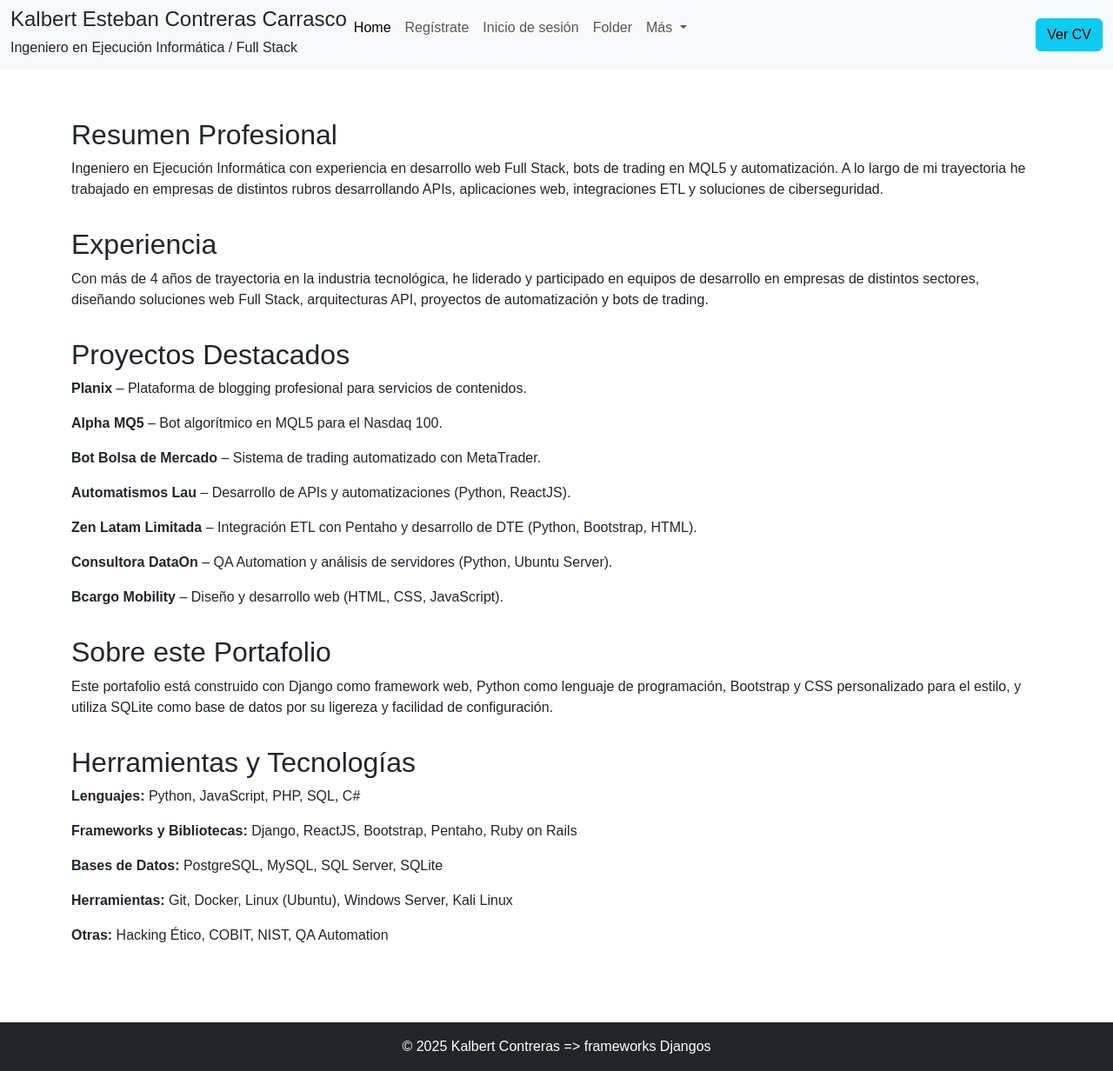
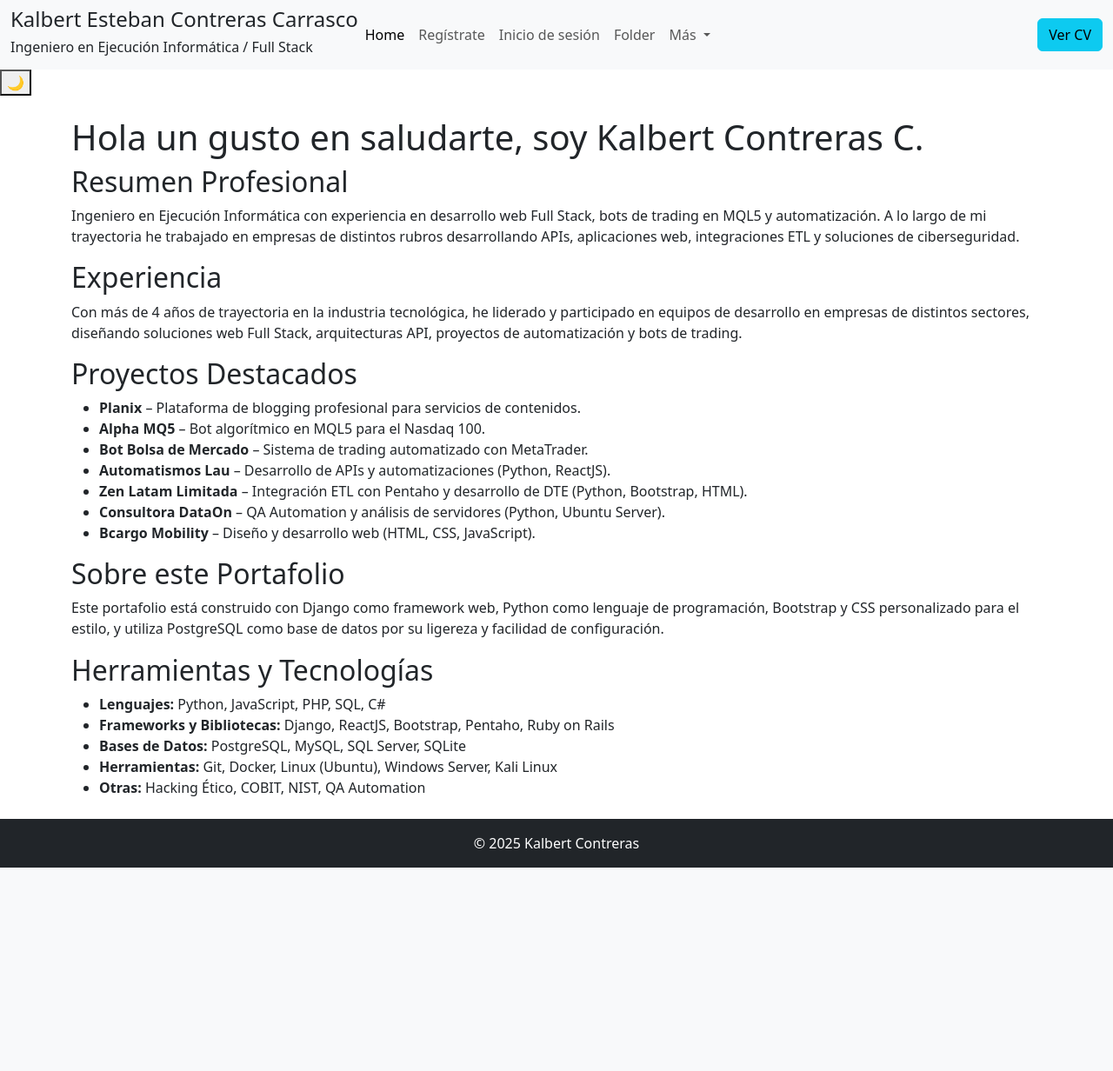
Before and after one commit to Darckbroos/portafolio, a Django app: page / in a window 1280 px wide. Shown: the whole page at 87% size. After the commit the page ends 998 px from the top, so only its background shows below. Run offline with Django 5.2, Linux system fonts and the light colour scheme; data that the repository does not hold is empty.

Commit message:
agregando estilos dinamicos

```diff
--- a/main/templates/base.html
+++ b/main/templates/base.html
@@ -6,7 +6,9 @@
   {% load static %}
   <!-- Bootstrap CSS -->
   <link href="https://cdn.jsdelivr.net/npm/bootstrap@5.3.5/dist/css/bootstrap.min.css" rel="stylesheet" integrity="sha384-SgOJa3DmI69IUzQ2PVdRZhwQ+dy64/BUtbMJw1MZ8t5HZApcHrRKUc4W0kG879m7" crossorigin="anonymous">
-  <link rel="stylesheet" href="{% static 'css/style.css' %}">
+  <link href="https://unpkg.com/aos@2.3.4/dist/aos.css" rel="stylesheet" />
+  <link rel="stylesheet" href="{% static 'css/styles.css' %}">
+
 </head>
 <body>
   <!-- Navbar -->
@@ -47,18 +49,35 @@
         </ul>
         <a class="btn btn-info" href="{% static 'cv/Kalbert_Contreras_CV.pdf' %}" target="_blank" role="button">Ver CV</a>
       </div>
+
     </div>
   </nav>
+  <!-- Contenedor temático: aquí aplica claro/oscuro/matrix -->
+  <div id="themed-container" data-theme="light">
 
-  <main class="container my-4">
-    {% block content %}{% endblock %}
-  </main>
+    <!-- Toggle debajo del nav -->
+    <button id="theme-toggle" title="Cambiar tema">🌙</button>
 
-  <footer class="bg-dark text-white text-center py-3">
-    &copy; 2025 Kalbert Contreras => frameworks Djangos
-  </footer>
-
+    <!-- Todo lo que sigue: main, sections, footer -->
+    <main class="container my-4">
+      {% block content %}{% endblock %}
+    </main>
+    <footer class="bg-dark text-white text-center py-3">
+      &copy; 2025 Kalbert Contreras
+    </footer>
+  </div>
   <!-- Bootstrap JS -->
 </body>
 <script src="https://cdn.jsdelivr.net/npm/bootstrap@5.3.5/dist/js/bootstrap.bundle.min.js" integrity="sha384-k6d4wzSIapyDyv1kpU366/PK5hCdSbCRGRCMv+eplOQJWyd1fbcAu9OCUj5zNLiq" crossorigin="anonymous"></script>
 </html>
+<!-- Typed.js -->
+<script src="https://cdn.jsdelivr.net/npm/typed.js@2.0.12"></script>
+
+
+<!-- AOS JS -->
+<script src="https://unpkg.com/aos@2.3.4/dist/aos.js"></script>
+<script>
+  AOS.init();
+</script>
+
+<script src="{% static 'js/theme-toggle.js' %}"></script>
--- a/main/templates/home.html
+++ b/main/templates/home.html
@@ -1,12 +1,14 @@
 {% extends 'base.html' %}
 {% block content %}
 
-<section id="summary">
+<section id="summary" data-aos="fade-down" data-aos-duration="1000">
+  <h1>Hola un gusto en saludarte, soy Kalbert Contreras C.</h1>
+  <h2 id="typing-text"></h2>
   <h2>Resumen Profesional</h2>
   <p>Ingeniero en Ejecución Informática con experiencia en desarrollo web Full Stack, bots de trading en MQL5 y automatización. A lo largo de mi trayectoria he trabajado en empresas de distintos rubros desarrollando APIs, aplicaciones web, integraciones ETL y soluciones de ciberseguridad.</p>
 </section>
 
-<section id="experience">
+<section id="experience" data-aos="fade-up" data-aos-duration="800" data-aos-delay="200">
   <h2>Experiencia</h2>
   <p>Con más de 4 años de trayectoria en la industria tecnológica, he liderado y participado en equipos de desarrollo en empresas de distintos sectores, diseñando soluciones web Full Stack, arquitecturas API, proyectos de automatización y bots de trading.</p>
   <ul>
@@ -19,18 +21,20 @@
   </ul>
 </section>
 
-<section id="projects">
+<section id="projects" data-aos="zoom-in" data-aos-duration="1000" data-aos-delay="600">
   <h2>Proyectos Destacados</h2>
   <ul>
-    <li><strong>Planix</strong> – Plataforma de blogging profesional para servicios de contenidos.</li>
-    <li><strong>Alpha MQ5</strong> – Bot algorítmico en MQL5 para el Nasdaq 100.</li>
-    <li><strong>Bot Bolsa de Mercado</strong> – Sistema de trading automatizado con MetaTrader.</li>
-    <li><strong>Automatismos Lau</strong> – Desarrollo de APIs y automatizaciones (Python, ReactJS).</li>
-    <li><strong>Zen Latam Limitada</strong> – Integración ETL con Pentaho y desarrollo de DTE (Python, Bootstrap, HTML).</li>
-    <li><strong>Consultora DataOn</strong> – QA Automation y análisis de servidores (Python, Ubuntu Server).</li>
-    <li><strong>Bcargo Mobility</strong> – Diseño y desarrollo web (HTML, CSS, JavaScript).</li>
+    <li data-aos="zoom-in-up" data-aos-duration="700" data-aos-delay="800" ><strong>Planix</strong> – Plataforma de blogging profesional para servicios de contenidos.</li>
+    <li data-aos="zoom-in-up" data-aos-duration="700" data-aos-delay="800"><strong>Alpha MQ5</strong> – Bot algorítmico en MQL5 para el Nasdaq 100.</li>
+    <li data-aos="zoom-in-up" data-aos-duration="700" data-aos-delay="800"><strong>Bot Bolsa de Mercado</strong> – Sistema de trading automatizado con MetaTrader.</li>
+    <li data-aos="zoom-in-up" data-aos-duration="700" data-aos-delay="800"><strong>Automatismos Lau</strong> – Desarrollo de APIs y automatizaciones (Python, ReactJS).</li>
+    <li data-aos="zoom-in-up" data-aos-duration="700" data-aos-delay="800"><strong>Zen Latam Limitada</strong> – Integración ETL con Pentaho y desarrollo de DTE (Python, Bootstrap, HTML).</li>
+    <li data-aos="zoom-in-up" data-aos-duration="700" data-aos-delay="800"><strong>Consultora DataOn</strong> – QA Automation y análisis de servidores (Python, Ubuntu Server).</li>
+    <li data-aos="zoom-in-up" data-aos-duration="700" data-aos-delay="800"><strong>Bcargo Mobility</strong> – Diseño y desarrollo web (HTML, CSS, JavaScript).</li>
     {% for p in projects %}
-      <li>
+      <li data-aos="zoom-in-up"
+      data-aos-duration="700"
+      data-aos-delay="{{ forloop.counter0|add:'800' }}">
         <strong>{{ p.title }}</strong><br>
         {{ p.description }}<br>
         {% if p.link %}<a href="{{ p.link }}" target="_blank">En línea</a>{% endif %}
@@ -39,12 +43,12 @@
   </ul>
 </section>
 
-<section id="technologies">
+<section id="technologies" data-aos="zoom-in" data-aos-duration="1000" data-aos-delay="600">
   <h2>Sobre este Portafolio</h2>
-  <p>Este portafolio está construido con Django como framework web, Python como lenguaje de programación, Bootstrap y CSS personalizado para el estilo, y utiliza SQLite como base de datos por su ligereza y facilidad de configuración.</p>
+  <p>Este portafolio está construido con Django como framework web, Python como lenguaje de programación, Bootstrap y CSS personalizado para el estilo, y utiliza PostgreSQL como base de datos por su ligereza y facilidad de configuración.</p>
 </section>
 
-<section id="technologies">
+<section id="technologies" data-aos="fade-up">
   <h2>Herramientas y Tecnologías</h2>
   <ul>
     <li><strong>Lenguajes:</strong> Python, JavaScript, PHP, SQL, C#</li>
@@ -58,3 +62,14 @@
 
 
 {% endblock %}
+
+<script>
+  document.addEventListener('DOMContentLoaded', () => {
+    new Typed('#typing-text', {
+      strings: ['Full-Stack Developer', 'Django Lover', 'Open-Source Enthusiast'],
+      typeSpeed: 80,
+      backSpeed: 50,
+      loop: true
+    });
+  });
+</script>
--- a/static/css/style.css
+++ b/static/css/style.css
@@ -1,15 +1,38 @@
-body { margin:0; font-family:Arial,sans-serif; }
-.header {
-  display:flex; justify-content:space-between; align-items:center;
-  background:#333; color:#fff; padding:1em;
+:root {
+  --bg: #ffffff;    /* fondo claro */
+  --fg: #000000;    /* texto claro */
+  --primary: #0066ff;
 }
-.header h1 { margin:0; font-size:2em; }
-.header h2 { margin:0; font-size:1.2em; font-weight:normal; }
-.button {
-  background:#555; color:#fff; padding:0.5em 1em; border-radius:4px; text-decoration:none;
+[data-theme="dark"] {
+  --bg: #000000;    /* fondo oscuro */
+  --fg: #ffffff;    /* texto oscuro */
+  --primary: #3399ff;
 }
-main { padding:2em; }
-section { margin-bottom:2em; }
-ul { list-style:none; padding:0; }
-li { margin-bottom:1em; }
-footer { background:#333; color:#fff; text-align:center; padding:1em; }
+
+#themed-container {
+  background-color: var(--bg);
+  color:            var(--fg);
+  min-height:       100vh;
+  transition:       background-color 0.3s, color 0.3s;
+}
+/* Aplica color primario a links y botones dentro del themed-container */
+#themed-container a,
+#themed-container button {
+  color: var(--primary);
+}
+
+#theme-toggle {
+  display: block;
+  margin: 1rem auto;
+  background: none;
+  border: 2px solid var(--primary);
+  border-radius: 4px;
+  padding: 0.5rem 1rem;
+  font-size: 1.2rem;
+  cursor: pointer;
+  transition: background-color 0.3s, color 0.3s;
+}
+#theme-toggle:hover {
+  background-color: var(--primary);
+  color: var(--bg);
+}
--- /dev/null
+++ b/static/js/theme-toggle.js
@@ -0,0 +1,18 @@
+document.addEventListener('DOMContentLoaded', () => {
+  const btn       = document.getElementById('theme-toggle');
+  const container = document.getElementById('themed-container');
+  let   theme     = localStorage.getItem('theme') || 'light';
+
+  function apply(t) {
+    container.setAttribute('data-theme', t);
+    localStorage.setItem('theme', t);
+    btn.textContent = t === 'light' ? '🌙' : '☀️';
+  }
+
+  btn.addEventListener('click', () => {
+    theme = theme === 'light' ? 'dark' : 'light';
+    apply(theme);
+  });
+
+  apply(theme);
+});
```
Also changed, not shown: static/js/matrix.js (added, +34 -0 lines).
